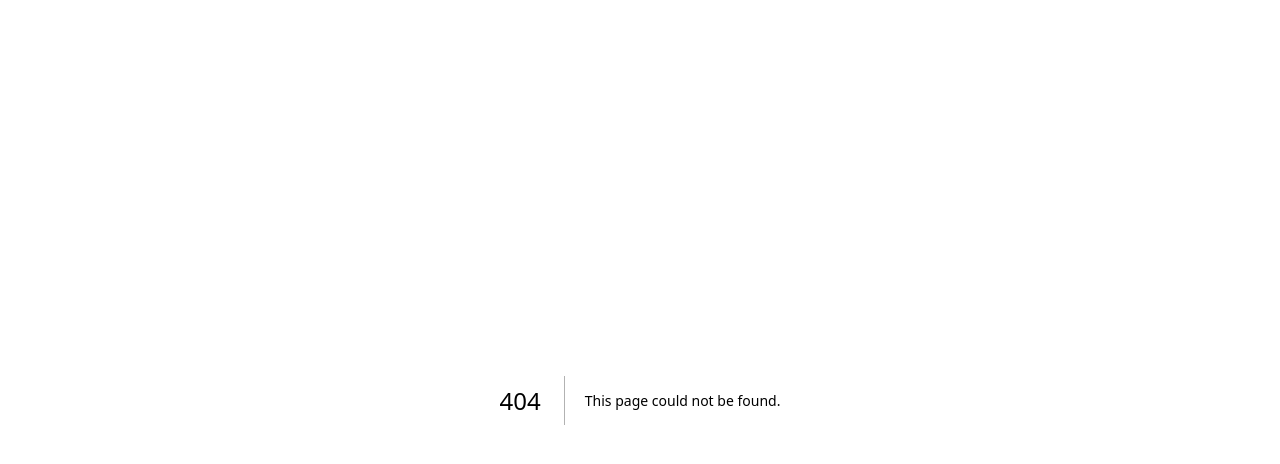
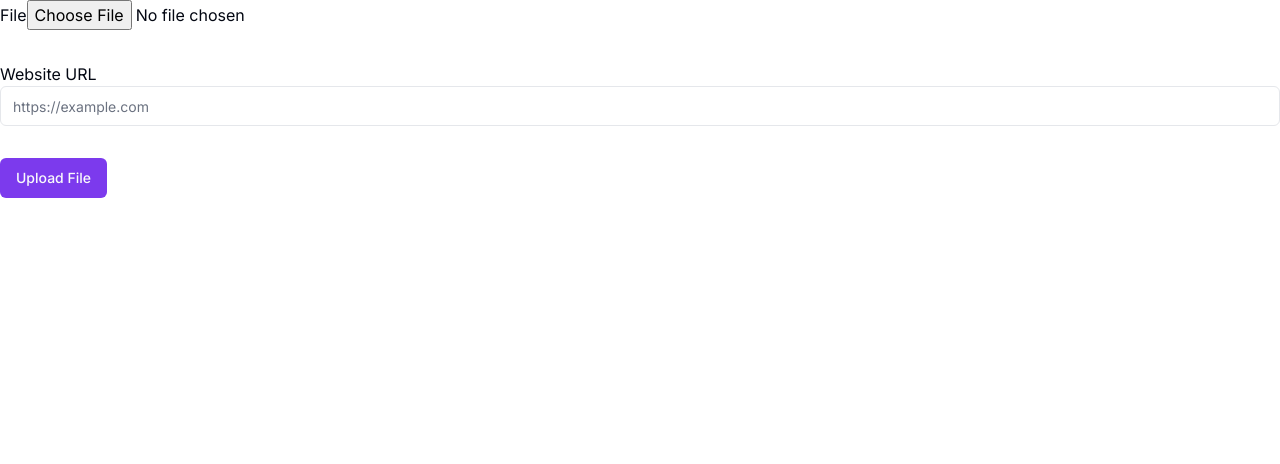
Before and after one commit to daniel-nis/stunning, a Next.js app: page /submit in a window 1280 px wide. Before the commit this address had no page. Shown: the top 464 px of the page. Built offline with nearby package versions, Linux system fonts and the light colour scheme.

Commit message:
working on server side file upload

```diff
--- a/app/api/upload/index.tsx
+++ b/app/api/upload/index.tsx
@@ -1,23 +1,50 @@
 import { NextApiRequest, NextApiResponse } from 'next';
 import { supabase } from '@/supabaseClient';
+import multer from 'multer';
+import nc from 'next-connect';
 
-export default async function handler(req: NextApiRequest, res: NextApiResponse) {
-  if (req.method === 'POST') {
-    // Parse the request body, e.g., using `formidable` or `multiparty` (you will need to install these)
-    // Extract the file data from the request
+// Configure multer storage
+// In this example, we're storing files in memory. You can also configure it to save to disk.
+const storage = multer.memoryStorage();
+const upload = multer({ storage: storage });
 
-    // Then upload to Supabase Storage
-    const { data, error } = await supabase.storage.from('your-bucket-name').upload('path/to/file', fileData);
+const apiRoute = nc<NextApiRequest, NextApiResponse>({
+  onError(error, req, res) {
+    res.status(501).json({ error: `Sorry something Happened! ${error.message}` });
+  },
+  onNoMatch(req, res) {
+    res.status(405).json({ error: `Method '${req.method}' Not Allowed` });
+  },
+});
 
-    if (error) {
-      return res.status(500).json({ error: error.message });
-    }
+// Only allow POST method
+apiRoute.use(upload.single('file'));
 
-    // Respond with the URL or confirmation
-    res.status(200).json({ file: data.Key });
-  } else {
-    // Handle any other HTTP methods as needed
-    res.setHeader('Allow', ['POST']);
-    res.status(405).end(`Method ${req.method} Not Allowed`);
+apiRoute.post(async (req: any, res: NextApiResponse) => {
+  // The file is accessible through req.file, and other form fields are in req.body
+  if (!req.file) {
+    return res.status(400).json({ error: 'No file uploaded.' });
   }
-}
+
+  const { buffer, originalname, mimetype } = req.file;
+
+  // Upload to Supabase Storage
+  const { data, error } = await supabase.storage
+    .from('images')
+    .upload(`uploads/${Date.now()}-${originalname}`, buffer, {
+      contentType: mimetype,
+    });
+
+  if (error) {
+    return res.status(500).json({ error: error.message });
+  }
+
+  res.status(200).json({ message: 'File uploaded successfully', path: data.path });
+});
+
+export default apiRoute;
+export const config = {
+  api: {
+    bodyParser: false,
+  },
+};
--- a/app/layout.tsx
+++ b/app/layout.tsx
@@ -1,6 +1,6 @@
 import type { Metadata } from "next";
 import { Inter } from "next/font/google";
-import "./globals.css";
+import "../globals.css";
 import { ThemeProvider } from "@/components/ThemeProvider";
 
 const inter = Inter({ subsets: ["latin"] });
--- a/app/page.tsx
+++ b/app/page.tsx
@@ -1,7 +1,6 @@
 import Image from "next/image";
 import Link from "next/link"
 import GetImages from "@/components/GetImage";
-import GetImagesMaybe from "@/components/ImageRouter";
 //import { Input } from "@/components/ui/input"
 //import { Button } from "@/components/ui/button"
 
@@ -49,6 +48,7 @@ export default function Home() {
                 <GetImages />
               </div>
         </section>
+
       </main>
     </div>
   );
--- a/app/submit.tsx
+++ /dev/null
@@ -1,7 +0,0 @@
-import { ProfileForm } from "@/components/FileUpload";
-
-export function Submit() {
-    return (
-        <ProfileForm />
-    )
-}
--- /dev/null
+++ b/app/submit/page.tsx
@@ -0,0 +1,7 @@
+import { FileUploadForm } from "@/components/FileUpload";
+
+export default function Submit() {
+    return (
+        <FileUploadForm />
+    )
+}
--- a/components/FileUpload.tsx
+++ b/components/FileUpload.tsx
@@ -1,64 +1,87 @@
 "use client";
 
-import { zodResolver } from "@hookform/resolvers/zod";
-import { useForm } from "react-hook-form";
-import { z } from "zod";
+import React from 'react';
+import { useForm } from 'react-hook-form';
+import { zodResolver } from '@hookform/resolvers/zod';
+import { z } from 'zod';
+import { Button } from '@/components/ui/button'; // Adjust the import path as needed
+import { Input } from '@/components/ui/input'; // Adjust the import path as needed
 
-import { Button } from "@/components/ui/button";
-import {
-  Form,
-  FormControl,
-  FormDescription,
-  FormField,
-  FormItem,
-  FormLabel,
-  FormMessage,
-} from "@/components/ui/form";
-import { Input } from "@/components/ui/input";
+const MAX_UPLOAD_SIZE = 1024 * 1024 * 15; // 15MB
+const ACCEPTED_FILE_TYPES = ["image/png", "image/jpeg"];
 
+// Define your form schema using Zod
 const formSchema = z.object({
-  username: z.string().min(2, {
-    message: "Username must be at least 2 characters.",
-  }),
+  file: z
+    .instanceof(File)
+    .refine((file) => file.size <= MAX_UPLOAD_SIZE, "File size must be less than 15MB")
+    .refine((file) => ACCEPTED_FILE_TYPES.includes(file.type), "File must be a PNG or JPEG"),
+  website_url: z
+    .string()
+    .min(1, "Website URL is required")
+    .url("Invalid URL format"),
 });
 
-export function ProfileForm() {
-  // 1. Define your form.
-  const form = useForm<z.infer<typeof formSchema>>({
+type FormValues = z.infer<typeof formSchema>;
+
+export function FileUploadForm() {
+  const { register, handleSubmit, watch, setValue, formState: { errors } } = useForm<FormValues>({
     resolver: zodResolver(formSchema),
-    defaultValues: {
-      username: "",
-    },
   });
 
-  // 2. Define a submit handler.
-  function onSubmit(values: z.infer<typeof formSchema>) {
-    // Do something with the form values.
-    // ✅ This will be type-safe and validated.
-    console.log(values);
-  }
+  // Watch the file input field
+  const file = watch('file');
+
+  // Handle file change manually to integrate with react-hook-form
+  const onFileChange = (event: React.ChangeEvent<HTMLInputElement>) => {
+    const files = event.target.files;
+    if (files) {
+      setValue('file', files[0]);
+    }
+  };
+
+  // Define the form submission handler
+  const onSubmit = async (data: FormValues) => {
+    const formData = new FormData();
+    formData.append("file", data.file);
+    formData.append("website_url", data.website_url);
+
+    // Perform fetch operation to your API endpoint
+    try {
+      const response = await fetch("/api/upload", {
+        method: "POST",
+        body: formData,
+      });
+      if (!response.ok) {
+        throw new Error("File upload failed");
+      }
+      const result = await response.json();
+      console.log("Upload success:", result);
+    } catch (error) {
+      console.error("Upload error:", error);
+    }
+  };
 
   return (
-    <Form {...form}>
-      <form onSubmit={form.handleSubmit(onSubmit)} className="space-y-8">
-        <FormField
-          control={form.control}
-          name="username"
-          render={({ field }) => (
-            <FormItem>
-              <FormLabel>Username</FormLabel>
-              <FormControl>
-                <Input placeholder="shadcn" {...field} />
-              </FormControl>
-              <FormDescription>
-                This is your public display name.
-              </FormDescription>
-              <FormMessage />
-            </FormItem>
-          )}
+    <form onSubmit={handleSubmit(onSubmit)} className="space-y-8">
+      <div>
+        <label htmlFor="file">File</label>
+        <input
+          type="file"
+          {...register('file')}
+          onChange={onFileChange}
         />
-        <Button type="submit">Submit</Button>
-      </form>
-    </Form>
-  )
+        {errors.file && <p>{errors.file.message}</p>}
+      </div>
+      <div>
+        <label htmlFor="website_url">Website URL</label>
+        <Input
+          {...register('website_url')}
+          placeholder="https://example.com"
+        />
+        {errors.website_url && <p>{errors.website_url.message}</p>}
+      </div>
+      <Button type="submit">Upload File</Button>
+    </form>
+  );
 }
--- a/components/GetImage.tsx
+++ b/components/GetImage.tsx
@@ -14,7 +14,7 @@ type ImageData = {
 // step 1: get url of image from bucket
 // step 2: set url as key in db? retrieve image data from url
 // step 3: map (image, data) in array
-// step 4: export array
+// step 4: export images
 
 const GetImages: React.FC = () => {
   const [images, setImages] = useState<ImageData[]>([]);
--- a/components/ImageRouter.tsx
+++ /dev/null
@@ -1,54 +0,0 @@
-"use client";
-
-import { supabase } from "@/supabaseClient";
-import { useState, useEffect } from "react";
-import Image from "next/image";
-
-interface ImageData {
-  image_path: string;
-  website_url: string;
-}
-
-const GetImagesMaybe = () => {
-  const [images, setImages] = useState<ImageData[]>([]);
-
-  useEffect(() => {
-    const fetchImages = async () => {
-      const { data, error } = await supabase
-        .from("image_data")
-        .select("image_path, website_url");
-
-      //console.log("data:", data);
-      //console.log('d');
-
-      if (error) {
-        console.error("Error fetching images:", error);
-      } else {
-        setImages(data);
-      }
-    };
-
-    fetchImages();
-  }, []);
-
-  return (
-    <div>
-      {images.map((image) => (
-        <div key={image.image_path}>
-          <Image
-            src={image.image_path}
-            width={300}
-            height={200}
-            alt={`Image for ${image.website_url}`}
-          />
-          <p>{image.image_path}</p>
-          <a href={image.website_url} target="_blank" rel="noopener noreferrer">
-            {image.website_url}
-          </a>
-        </div>
-      ))}
-    </div>
-  );
-};
-
-export default GetImagesMaybe;
--- a/package.json
+++ b/package.json
@@ -16,7 +16,9 @@
     "class-variance-authority": "^0.7.0",
     "clsx": "^2.1.0",
     "lucide-react": "^0.358.0",
+    "multer": "^1.4.5-lts.1",
     "next": "14.1.3",
+    "next-connect": "^1.0.0-next.4",
     "next-themes": "^0.3.0",
     "react": "^18",
     "react-dom": "^18",
@@ -26,6 +28,7 @@
     "zod": "^3.22.4"
   },
   "devDependencies": {
+    "@types/multer": "^1.4.11",
     "@types/node": "^20",
     "@types/react": "^18",
     "@types/react-dom": "^18",
```
Also changed, not shown: next-connect.d.ts (added, +38 -0 lines), globals.css (renamed from app/globals.css), 1 other file (tests, documents, lock files or other folders).
